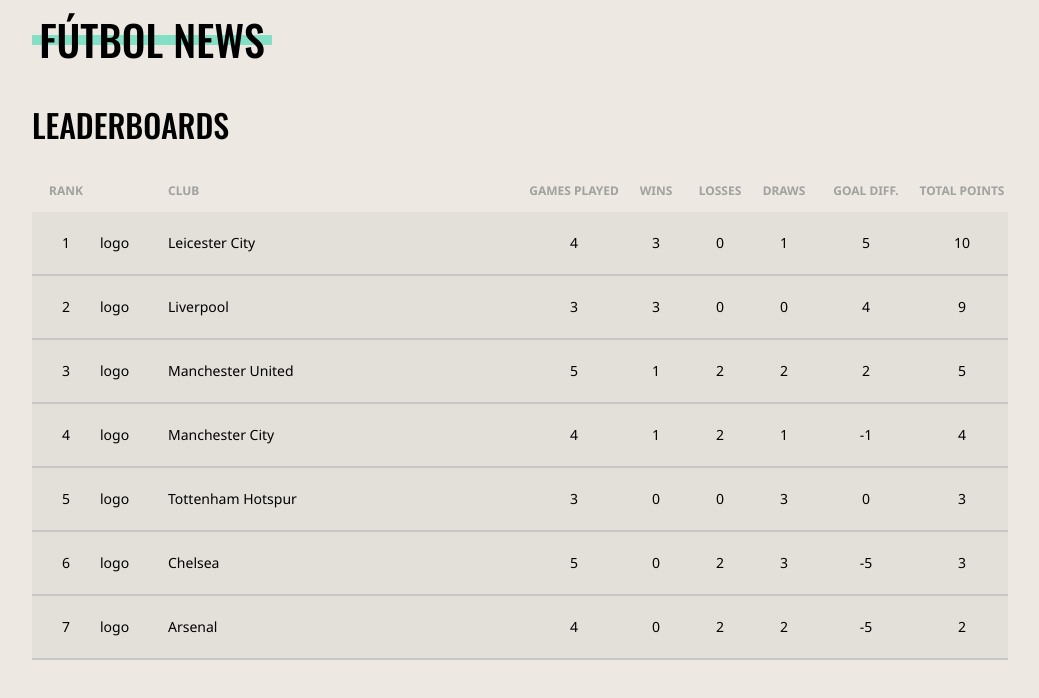
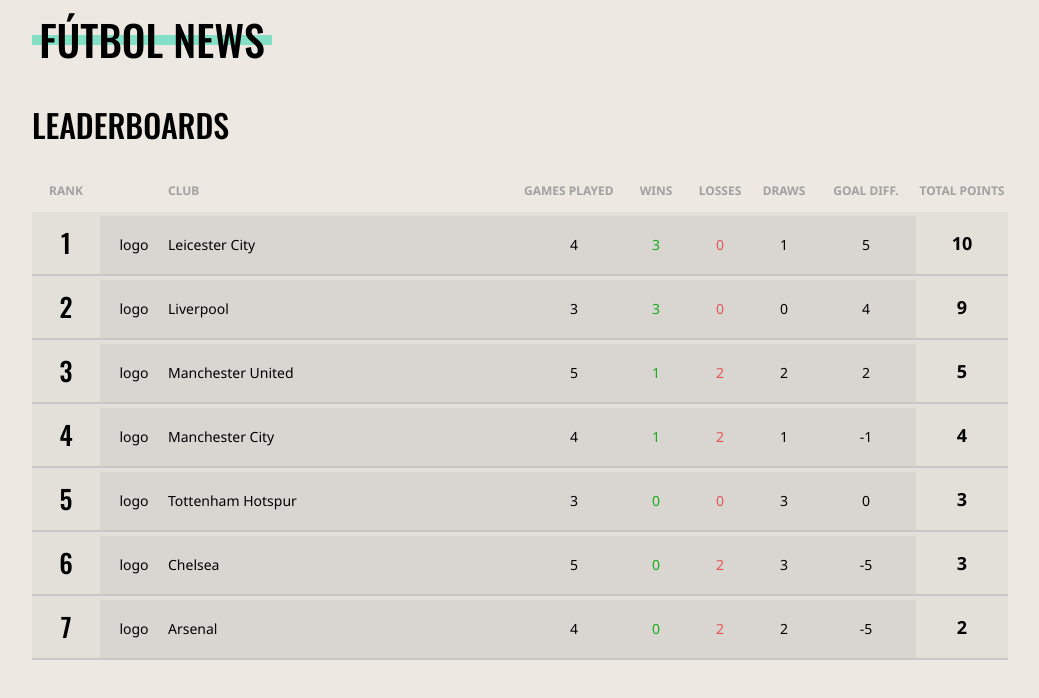
Before and after one commit to johngohrw/flanksource-test, a React (Create React App) app: page / in a window 1280 px wide. Shown: the top 698 px of the page, without its empty margins (120-1159 px from the left). Built offline with nearby package versions, Linux system fonts and the light colour scheme.

Commit message:
Leaderboards table row styling

```diff
--- a/src/pages/Home/index.js
+++ b/src/pages/Home/index.js
@@ -28,18 +28,21 @@
     {
       label: "RANK",
       render: (row, index) => {
-        return <div>{index + 1}</div>;
+        return <div className={s.tableRank}>{index + 1}</div>;
       },
-      style: { width: "68px", textAlign: "center" }
+      style: { width: "68px", justifyContent: "center", textAlign: "center" }
     },
     {
       label: "",
       render: (row, index) => {
         return (
-          // <div className={s.tableLogo}>
-          //   <img src={row.logo} />
-          // </div>
-          <>logo</>
+          <div
+            style={{ justifyContent: "center" }}
+            className={[s.tableLogo, s.accentedCell].join(" ")}
+          >
+            {/* <img src={row.logo} /> */}
+            logo
+          </div>
         );
       },
       style: { width: "68px" }
@@ -47,51 +50,90 @@
     {
       label: "CLUB",
       render: (row, index) => {
-        return <div>{row.name}</div>;
+        return <div className={[s.accentedCell].join(" ")}>{row.name}</div>;
       },
-      style: { width: "", flexGrow: 1, minWidth: "170px", textAlign: "left" }
+      style: {
+        width: "",
+        flexGrow: 1,
+        minWidth: "170px"
+      }
     },
     {
       label: "GAMES PLAYED",
       render: (row, index) => {
-        return <>{row.played}</>;
+        return (
+          <div
+            style={{ justifyContent: "center" }}
+            className={[s.accentedCell].join(" ")}
+          >
+            {row.played}
+          </div>
+        );
       },
-      style: { width: "100px", textAlign: "center" }
+      style: { width: "100px", justifyContent: "center" }
     },
     {
       label: "WINS",
       render: (row, index) => {
-        return <>{row.wins}</>;
+        return (
+          <div
+            style={{ justifyContent: "center" }}
+            className={[s.accentedCell, s.tableWins].join(" ")}
+          >
+            {row.wins}
+          </div>
+        );
       },
       style: { width: "64px", textAlign: "center" }
     },
     {
       label: "LOSSES",
       render: (row, index) => {
-        return <>{row.losses}</>;
+        return (
+          <div
+            style={{ width: "64px", justifyContent: "center" }}
+            className={[s.accentedCell, s.tableLosses].join(" ")}
+          >
+            {row.losses}
+          </div>
+        );
       },
       style: { width: "64px", textAlign: "center" }
     },
     {
       label: "DRAWS",
       render: (row, index) => {
-        return <>{row.draws}</>;
+        return (
+          <div
+            style={{ width: "64px", justifyContent: "center" }}
+            className={[s.accentedCell].join(" ")}
+          >
+            {row.draws}
+          </div>
+        );
       },
       style: { width: "64px", textAlign: "center" }
     },
     {
       label: "GOAL DIFF.",
       render: (row, index) => {
-        return <>{row.g_diff}</>;
+        return (
+          <div
+            style={{ width: "100px", justifyContent: "center" }}
+            className={[s.accentedCell].join(" ")}
+          >
+            {row.g_diff}
+          </div>
+        );
       },
       style: { width: "100px", textAlign: "center" }
     },
     {
       label: "TOTAL POINTS",
       render: (row, index) => {
-        return <>{row.points}</>;
+        return <div className={s.tablePoints}>{row.points}</div>;
       },
-      style: { width: "92px", textAlign: "center" }
+      style: { width: "92px", justifyContent: "center", textAlign: "center" }
     }
   ];
 
--- a/src/pages/Home/index.module.scss
+++ b/src/pages/Home/index.module.scss
@@ -4,6 +4,7 @@
 
 .tableWrapper {
   // border: 1px solid black;
+  min-width: 790px;
 
   .tableHeader {
     display: flex;
@@ -23,7 +24,6 @@
   .tableRow {
     display: flex;
     flex-direction: row;
-    align-items: center;
     font-size: 14px;
 
     height: 64px;
@@ -31,7 +31,43 @@
     border-bottom: 2px solid #C7C7C7;
 
     .tableCell {
+      height: 100%;
+      display: flex;
+      align-items: center;
       flex-shrink: 0;
     }
   }
+
+  .accentedCell {
+    display: flex;
+    align-items: center;
+    height: 100%;
+    width: 100%;
+    background: #d9d6d1;
+    border-top: 4px solid #E3DFD9;
+  }
+
+  .tableRank {
+    font-family: 'Oswald', sans-serif;
+    font-weight: 500;
+    font-size: 26px;
+  }
+
+  .tableLogo {
+    width: 100%;
+    justify-content: center;
+  }
+
+  .tableWins {
+    color: #1aaa1a;
+  }
+
+  .tableLosses {
+    color: #e35555;
+  }
+
+  .tablePoints {
+    font-weight: 800;
+    font-size: 18px;
+  }
 }
--- a/src/styles.scss
+++ b/src/styles.scss
@@ -1,5 +1,5 @@
 @import url('https://fonts.googleapis.com/css2?family=Oswald:wght@500&display=swap');
-@import url('https://fonts.googleapis.com/css2?family=Noto+Sans:wght@400;700&display=swap');
+@import url('https://fonts.googleapis.com/css2?family=Noto+Sans:wght@400;500;600;700&display=swap');
 
 * {
   box-sizing: border-box;
```
